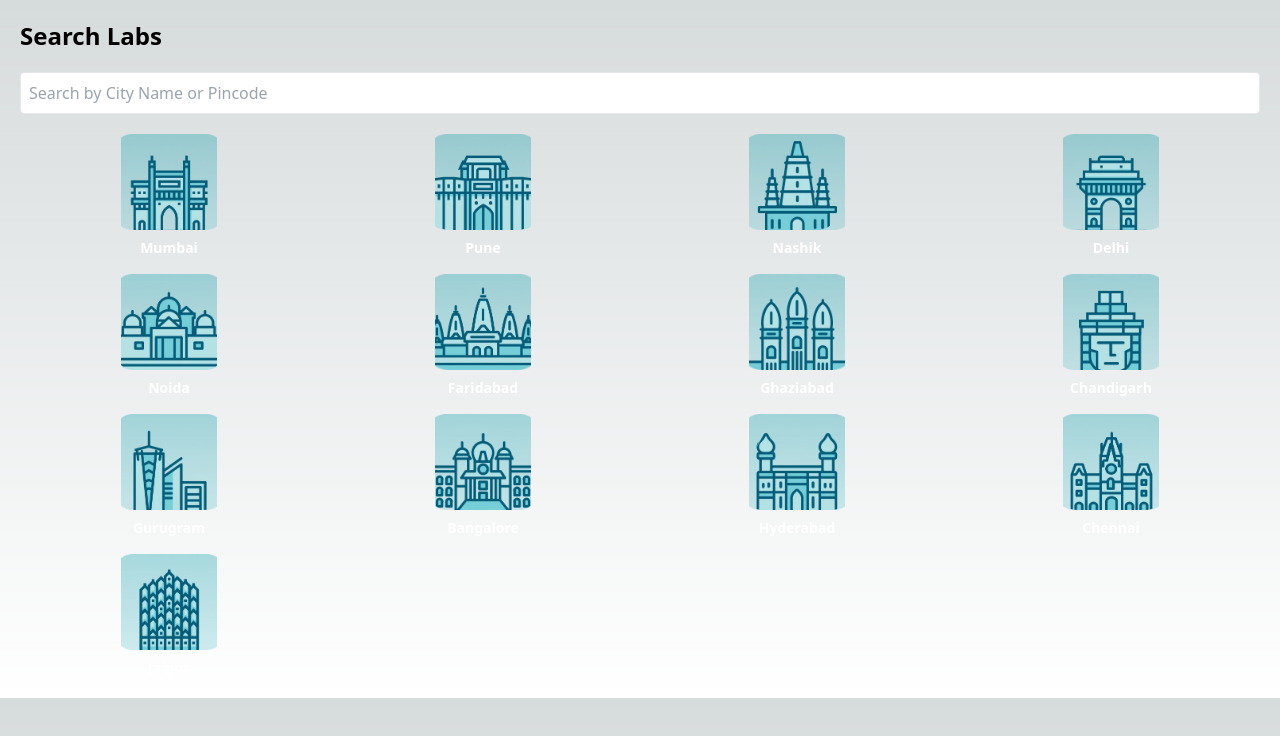
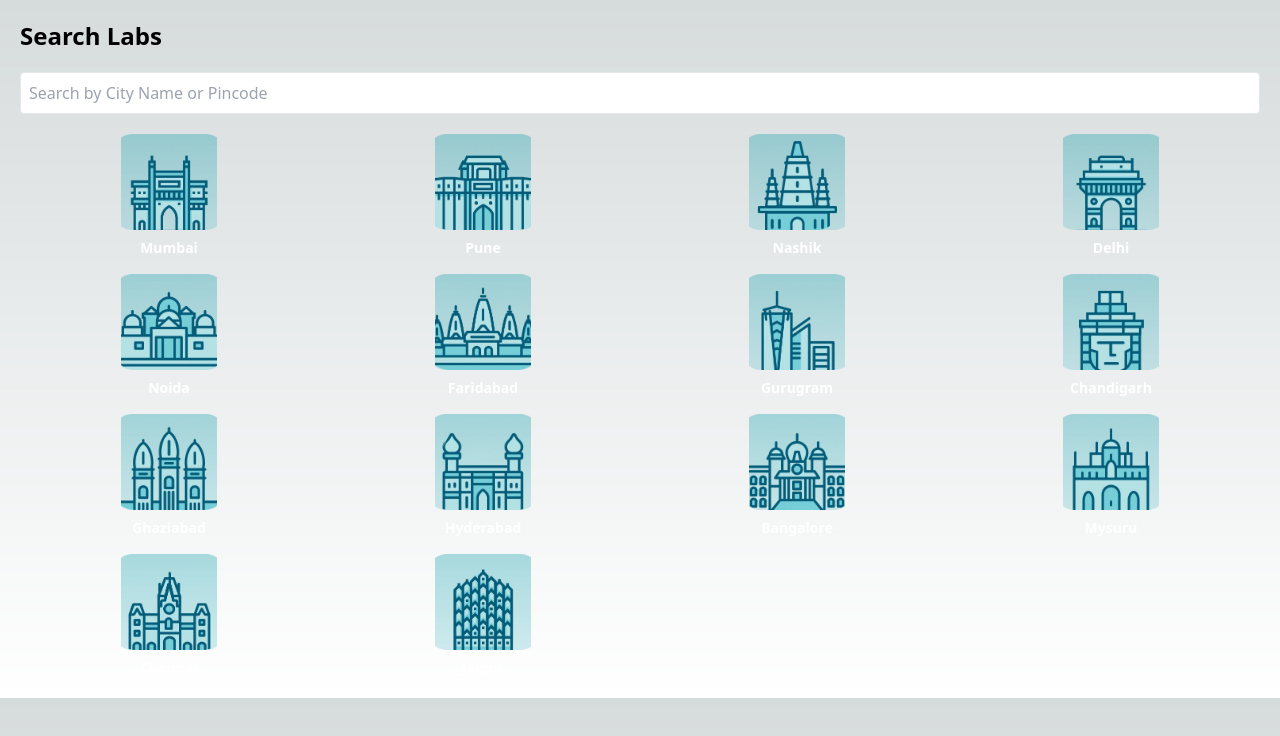
Before and after one commit to wishaldubey/Lab-compare-prototype, a Next.js app: page / in a window 1280 px wide. Shown: the top 736 px of the page. Built offline with nearby package versions, Linux system fonts and the light colour scheme.

Commit message:
deployment-3

```diff
--- a/src/pages/index.js
+++ b/src/pages/index.js
@@ -13,11 +13,12 @@ const cities = [
   { name: "Delhi", pincode: "110001", imageUrl: "/delhi.webp" },
   { name: "Noida", pincode: "201301", imageUrl: "/noida.webp" },
   { name: "Faridabad", pincode: "121101", imageUrl: "/faridabad.webp" },
+  { name: "Gurugram", pincode: "122001", imageUrl: "/gurugram.webp" },
+  { name: "Chandigarh", pincode: "160001", imageUrl: "/chandigarh.webp" },
   { name: "Ghaziabad", pincode: "201001", imageUrl: "/ghaziabad.webp" },
-  { name: "Chandigarh", pincode: "160001", imageUrl: "/chandigarh.webp" },
-  { name: "Gurugram", pincode: "122001", imageUrl: "/gurugram.webp" },
+  { name: "Hyderabad", pincode: "500001", imageUrl: "/hyderabad.webp" },
   { name: "Bangalore", pincode: "560001", imageUrl: "/bengalore.webp" },
-  { name: "Hyderabad", pincode: "500001", imageUrl: "/hyderabad.webp" },
+  { name: "Mysuru", pincode: "570001", imageUrl: "/mysuru.webp" },
   { name: "Chennai", pincode: "600001", imageUrl: "/chennai.webp" },
  { name: "Jaipur", pincode: "302001", imageUrl: "/jaipur.webp" },
 
```
Also changed, not shown: public/mysuru.webp (added).
